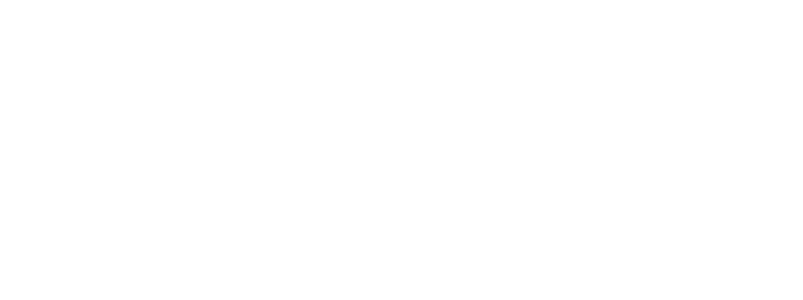
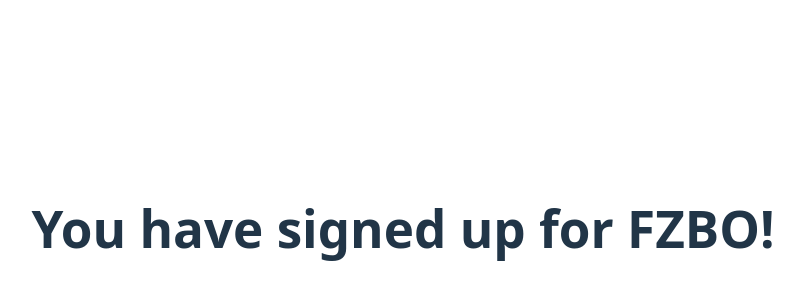
Before and after one commit to scarfinor/FZBO, a React (Vite) app in the folder FrontEnd/FZBO/: page /SignUpSuccess in a window 1280 px wide. Before the commit this address had no page. Shown: the part 172-472 px from the top of the page, without its empty margins (237-1040 px from the left). Built offline with nearby package versions, Linux system fonts and the light colour scheme.

Commit message:
SignUpSuccess.jsx creation and routing.

```diff
--- a/FrontEnd/FZBO/src/App.jsx
+++ b/FrontEnd/FZBO/src/App.jsx
@@ -4,6 +4,7 @@ import LandingPage from './components/LandingPage/LandingPage.jsx';
 import SignUp from './components/SignUpPage/SignUp.jsx';
 import SignIn from './components/SignInPage/SignIn.jsx';
 import SignInSuccess from "./components/SignInPage/SignInSuccess.jsx";
+import SignUpSuccess from "./components/SignUpPage/SignUpSuccess.jsx";
 
 function App() {
     return (
@@ -13,6 +14,7 @@ function App() {
             <Route path="/SignUp" element={<SignUp />} />
             <Route path="/SignIn" element={<SignIn />} />
             <Route path="/SignInSuccess" element={<SignInSuccess />} />
+            <Route path="/SignUpSuccess" element={<SignUpSuccess />} />
         </Routes>
     </Router>
     )
--- /dev/null
+++ b/FrontEnd/FZBO/src/components/SignUpPage/SignUpSuccess.jsx
@@ -0,0 +1,7 @@
+export default function SignUpSuccess() {
+    return (
+        <div>
+            <h1>You have signed up for FZBO!</h1>
+        </div>
+    );
+}
```
